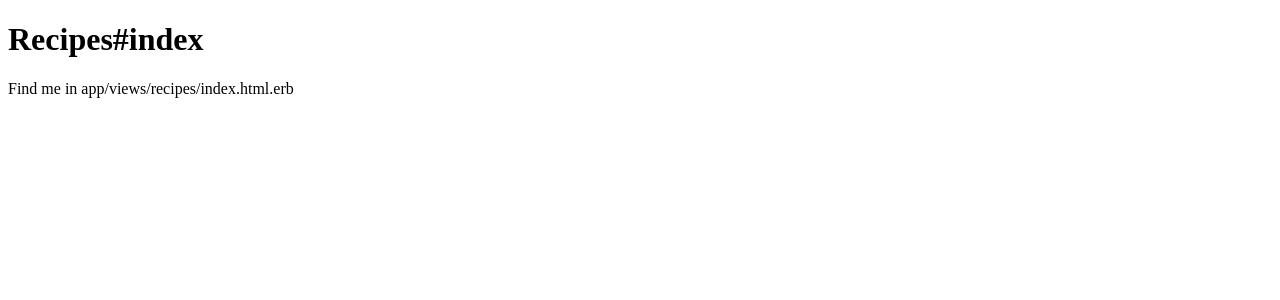
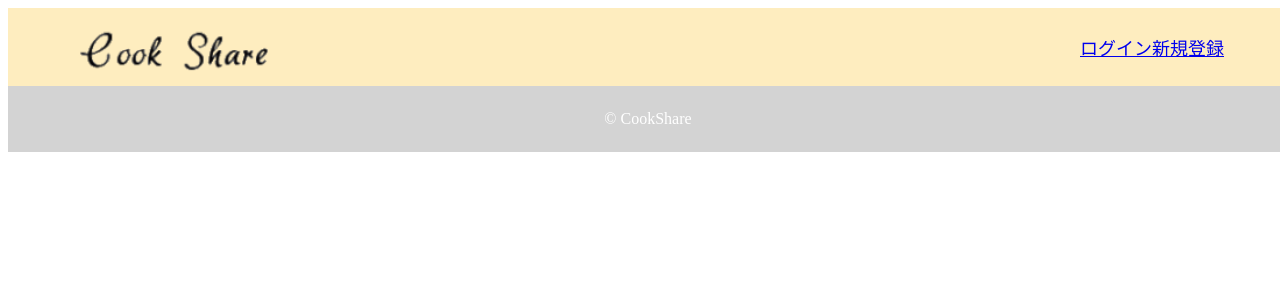
Before and after one commit to honami-f/CookShare, a Rails app: page / in a window 1280 px wide. Shown: the top 300 px of the page. Run offline with Rails 7, Linux system fonts and the light colour scheme; some libraries are stand-ins or nearby versions.

Commit message:
ヘッダー、フッター編集

```diff
--- /dev/null
+++ b/app/assets/stylesheets/recipes/index.css
@@ -0,0 +1,64 @@
+* {
+  box-sizing: border-box;
+}
+
+header {
+  width: 100vw;
+  padding: 0vh 5vw;
+  display: flex;
+  align-items: center;
+  background-color: rgb(254, 237, 191);
+}
+
+.cookshare-icon {
+  width: 16vw;
+}
+
+.nav {
+  font-size: 18px;
+  display: flex;
+  flex-wrap: nowrap;
+  justify-content: flex-end;
+  width: 100%;
+  padding: 1vh 0;
+}
+
+.lists {
+  display: flex;
+}
+
+li {
+  list-style: none;
+}
+
+.user-name {
+  text-decoration: none;
+  margin-right: 3vw;
+  color: #333333;
+  font-weight: bold;
+}
+
+.logout {
+  text-decoration: none;
+  color: #333333;
+}
+
+.login {
+  text-decoration: none;
+  line-height: 32px;
+  margin-right: 3vw;
+  color: #333333;
+}
+
+.sign-up {
+  text-decoration: none;
+  color: #333333;
+}
+
+footer {
+  width: 100vw;
+  padding: 1vh 0;
+  color: #FFF;
+  background-color: lightgrey;
+  text-align: center;
+}
--- a/app/views/recipes/index.html.erb
+++ b/app/views/recipes/index.html.erb
@@ -1,2 +1,21 @@
-<h1>Recipes#index</h1>
-<p>Find me in app/views/recipes/index.html.erb</p>
+<header>
+  <div class='app-logo'>
+    <%= link_to image_tag("logo.png", class:"cookshare-icon"), "/" %>
+  </div>
+  <div class='nav'>
+    <ul class='lists'>
+      <%# <% if user_signed_in? %>
+        <li><%# <%= link_to current_user.nickname, "#", class: "user-name" %></li>
+        <li><%# <%= link_to 'ログアウト', destroy_user_session_path, data: { turbo_method: :delete }, class: "logout" %></li>
+      <%# <% else %>
+        <li><%= link_to 'ログイン',  class: "login" %></li>
+        <li><%= link_to '新規登録',  class: "sign-up" %></li>
+      <%# <% end %>
+    </ul>
+  </div>
+</header>
+
+
+<footer>
+  <p>© CookShare</p>
+</footer>
```
Also changed, not shown: app/assets/images/cook.png (added), app/assets/images/logo.png (added), app/assets/images/logo1.png (added), app/assets/images/logo2.png (added), app/assets/images/logo4.png (added), app/assets/images/logo5.png (added).
